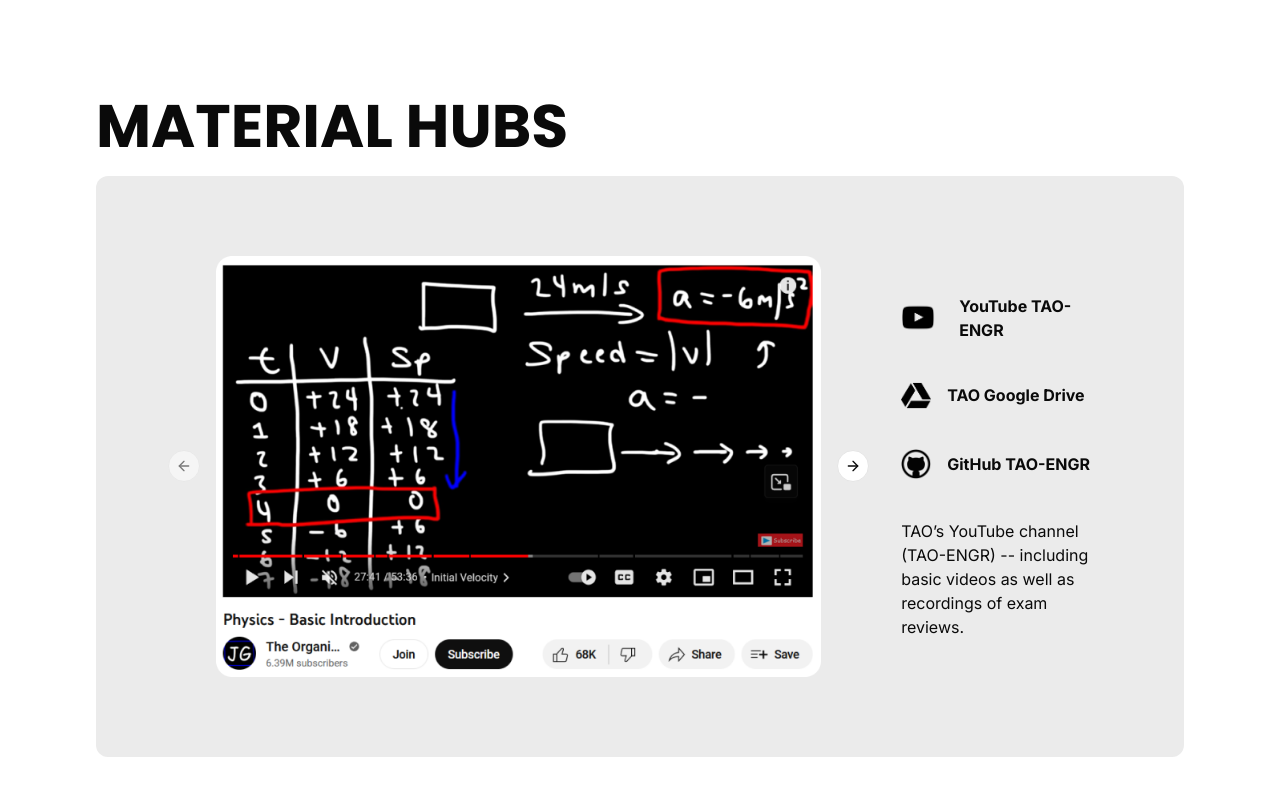
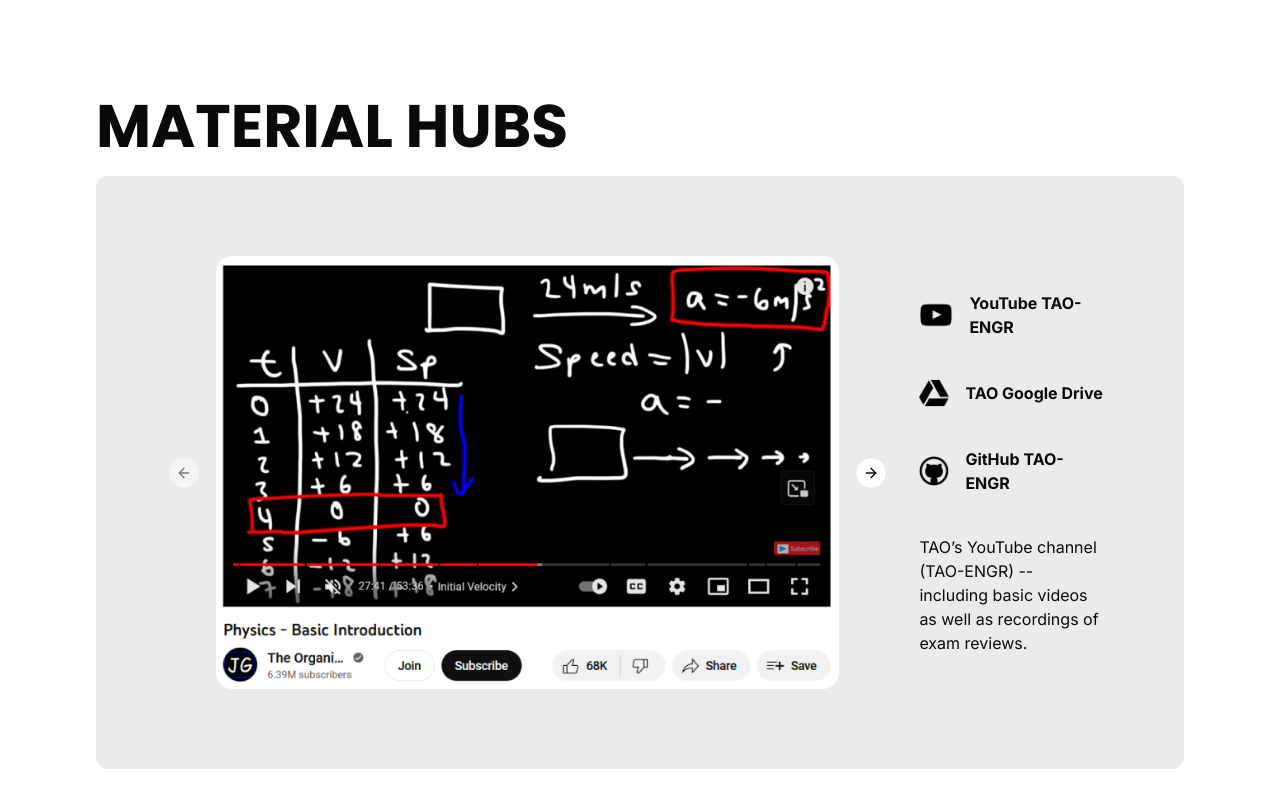
Before and after one commit to TAO-ENGR/club-website, a Next.js app in the folder club-website/: page / in a window 1280 px wide. Shown: the top 808 px of the page. Built offline with nearby package versions, Linux system fonts and the light colour scheme.

Commit message:
updated carousel

```diff
--- a/club-website/src/app/page.tsx
+++ b/club-website/src/app/page.tsx
@@ -16,9 +16,9 @@
   const [api, setApi] = useState<CarouselApi>()
   const [carouselIndex, setCarouselIndex] = useState(0); // State for carousel index
   const carouselImages = [
-    { src: '/yt_vid.png', alt: 'Youtube Image', width: 750, height: 200, text: 'TAO’s YouTube channel (TAO-ENGR) -- including basic videos as well as recordings of exam reviews.'},
-    { src: '/drive_ss.png', alt: 'Drive Image', width: 750, height: 200, text: 'Access TAO’s shared resources including review materials and practice problems on tx.ag/taodrive.'},
-    { src: '/gh_ss.png', alt: 'Github Image', width: 750, height: 200, text: 'TAO’s Github (TAO-ENGR) -- including projects and example code for certain programming concepts.'}
+    { src: '/yt_vid.png', alt: 'Youtube Image', width: 850, height: 200, text: 'TAO’s YouTube channel (TAO-ENGR) -- including basic videos as well as recordings of exam reviews.'},
+    { src: '/drive_ss.png', alt: 'Drive Image', width: 850, height: 200, text: 'Access TAO’s shared resources including review materials and practice problems on tx.ag/taodrive.'},
+    { src: '/gh_ss.png', alt: 'Github Image', width: 850, height: 200, text: 'TAO’s Github (TAO-ENGR) -- including projects and example code for certain programming concepts.'}
   ];
   const [text, setText] = useState(carouselImages[0].text);
 
@@ -84,7 +84,7 @@
             <div className="flex items-center gap-4 -ml-2 hover:-translate-y-1 duration-200"
                 onMouseEnter={handleYoutubeEnter} >
                 <Image src="/youtube.png" alt="YouTube Logo" width={50} height={50} />
-                <p className="text-md font-bold">
+                <p className="text-md font-bold -ml-2">
                     YouTube TAO-ENGR
                 </p>
             </div>
```
